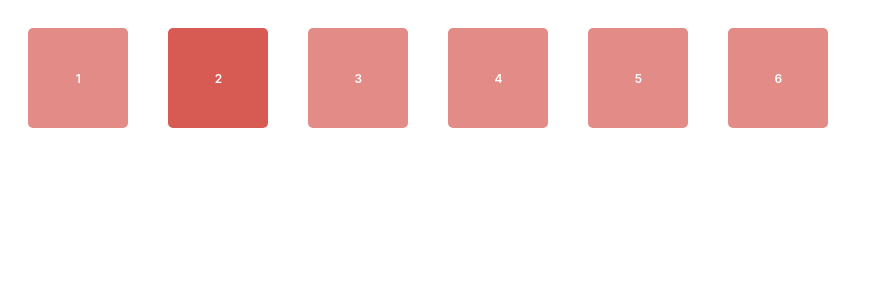
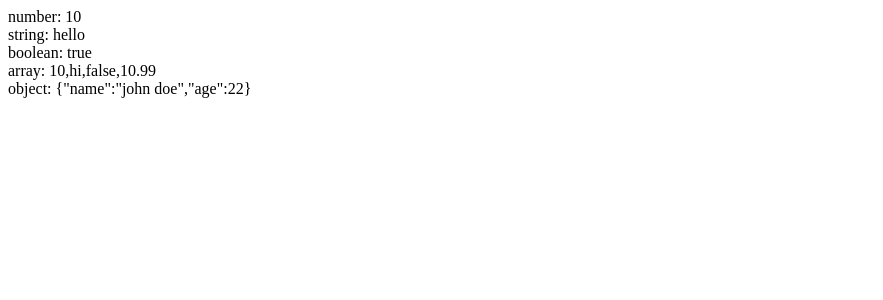
Before and after one commit to steamnp/bfs45, a React (Vite) app: page / in a window 1280 px wide. Shown: the top 300 px of the page, without its empty margins (0-883 px from the left). Built offline with nearby package versions, Linux system fonts and the light colour scheme.

Commit message:
Render JS variables

```diff
--- a/src/main.jsx
+++ b/src/main.jsx
@@ -1,9 +1,22 @@
 import React from "react";
 import ReactDOM from "react-dom/client";
+import { createBrowserRouter, RouterProvider } from "react-router-dom";
 import Home from "./pages/home";
+import Store from "./pages/store";
+
+const router = createBrowserRouter([
+  {
+    path: "/",
+    element: <Home />,
+  },
+  {
+    path: "/store",
+    element: <Store />,
+  },
+]);
 
 ReactDOM.createRoot(document.getElementById("root")).render(
   <React.StrictMode>
-    <Home />
+    <RouterProvider router={router} />
   </React.StrictMode>
 );
--- a/src/pages/home.jsx
+++ b/src/pages/home.jsx
@@ -1,14 +1,26 @@
 import Button from "../component/button";
 
 function Home() {
+  const num = 10;
+
+  const str = "hello";
+
+  const bool = true;
+
+  const arr = [10, "hi", false, 10.99];
+
+  const obj = {
+    name: "john doe",
+    age: 22,
+  };
+
   return (
     <div>
-      <Button>1</Button>
-      <Button type="view">2</Button>
-      <Button type="view--all">3</Button>
-      <Button type="remove">4</Button>
-      <Button type="back">5</Button>
-      <Button type="get-started">6</Button>
+      <div>{`number: ${num}`}</div>
+      <div>{`string: ${str}`}</div>
+      <div>{`boolean: ${bool}`}</div>
+      <div>{`array: ${arr}`}</div>
+      <div>{`object: ${JSON.stringify(obj)}`}</div>
     </div>
   );
 }
```
